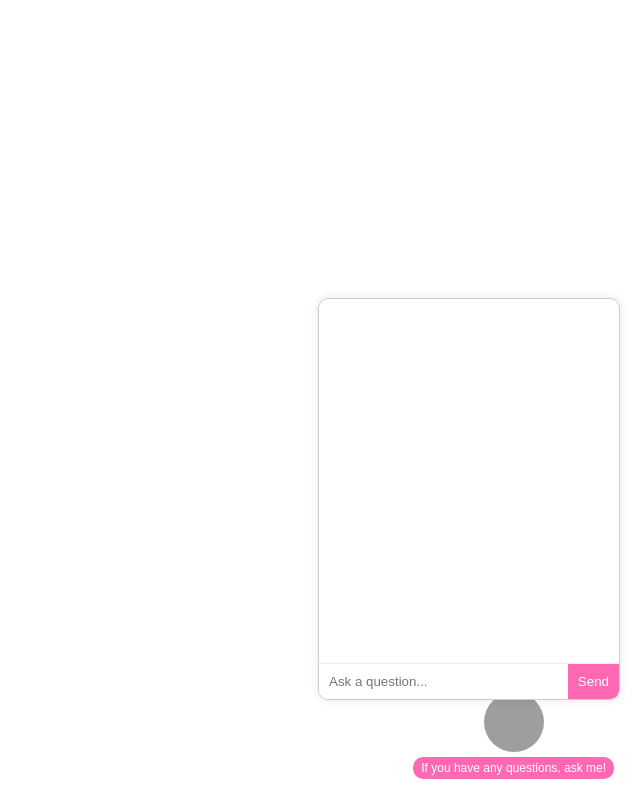
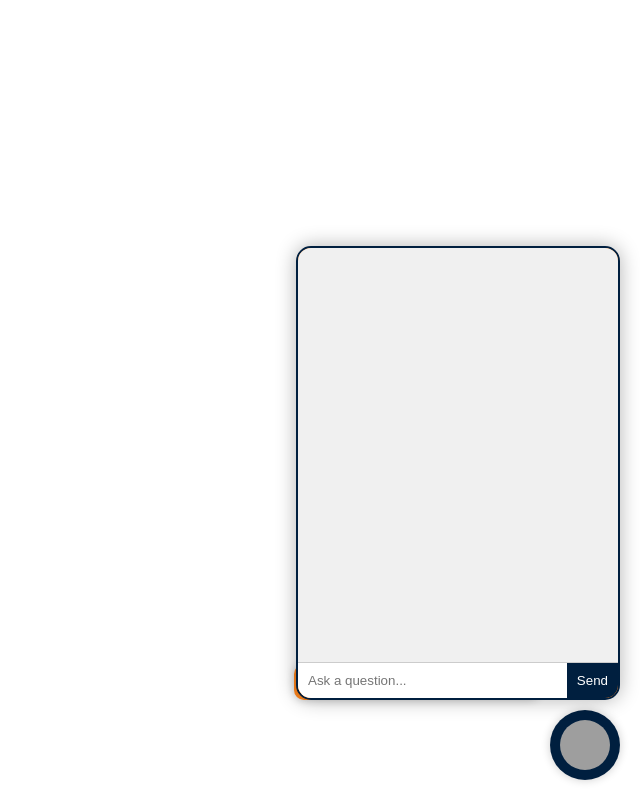
Before and after one commit to ldocs17/chatbot-icecream, a Flask app: page / in a window 1280 px wide. Shown: the whole page, without its empty margins (640-1280 px from the left). Run offline with Flask 3, Linux system fonts and the light colour scheme; grey boxes are pictures that could not be loaded.

Commit message:
Update index.html

```diff
--- a/templates/index.html
+++ b/templates/index.html
@@ -5,12 +5,126 @@
   <meta charset="UTF-8" />
   <meta name="viewport" content="width=device-width, initial-scale=1.0" />
   <title>Ice Cream Chatbot</title>
-  <link rel="stylesheet" href="/static/styles.css" />
+  <style>
+    :root {
+      --primary-color: #001f3f; /* Navy Blue */
+      --accent-color: #ff851b; /* Orange */
+      --text-color: white;
+      --bubble-color: #f0f0f0;
+    }
+
+    #chatbot-toggle {
+      position: fixed;
+      bottom: 20px;
+      right: 20px;
+      background: var(--primary-color);
+      border: none;
+      cursor: pointer;
+      border-radius: 50%;
+      width: 70px;
+      height: 70px;
+      display: flex;
+      justify-content: center;
+      align-items: center;
+      box-shadow: 0 0 10px rgba(0, 0, 0, 0.2);
+    }
+
+    #chatbot-toggle img {
+      width: 50px;
+      height: 50px;
+      border-radius: 50%;
+    }
+
+    #chatbot-help-text {
+      position: fixed;
+      bottom: 100px;
+      right: 100px;
+      background-color: var(--accent-color);
+      color: var(--text-color);
+      padding: 10px 15px;
+      border-radius: 10px;
+      font-size: 14px;
+      font-family: sans-serif;
+      box-shadow: 0 0 8px rgba(0, 0, 0, 0.2);
+    }
+
+    #chatbot-window {
+      display: none;
+      position: fixed;
+      bottom: 100px;
+      right: 20px;
+      width: 320px;
+      height: 450px;
+      background-color: var(--accent-color);
+      border: 2px solid var(--primary-color);
+      border-radius: 15px;
+      box-shadow: 0 0 20px rgba(0, 0, 0, 0.3);
+      overflow: hidden;
+      display: flex;
+      flex-direction: column;
+    }
+
+    #chatbot-messages {
+      flex: 1;
+      padding: 10px;
+      overflow-y: auto;
+      font-family: sans-serif;
+      font-size: 14px;
+      background-color: var(--bubble-color);
+    }
+
+    #chatbot-input {
+      display: flex;
+      border-top: 1px solid #ccc;
+      background-color: var(--accent-color);
+    }
+
+    #chatbot-input input {
+      flex: 1;
+      padding: 10px;
+      border: none;
+      outline: none;
+      font-family: sans-serif;
+    }
+
+    #chatbot-input button {
+      background: var(--primary-color);
+      color: white;
+      border: none;
+      padding: 10px;
+      cursor: pointer;
+    }
+
+    #booking-form {
+      display: none;
+      padding: 10px;
+      font-family: sans-serif;
+      font-size: 14px;
+    }
+
+    #booking-form input, #booking-form textarea {
+      width: 100%;
+      margin-bottom: 10px;
+      padding: 8px;
+      border: 1px solid #ccc;
+      border-radius: 5px;
+      box-sizing: border-box;
+    }
+
+    #booking-form button {
+      background: var(--primary-color);
+      color: white;
+      border: none;
+      padding: 10px;
+      cursor: pointer;
+      width: 100%;
+    }
+  </style>
 </head>
 <body>
+  <div id="chatbot-help-text">If you have any questions, ask me!</div>
   <button id="chatbot-toggle">
-    <img src="/static/chatbot-icon.png" alt="Chatbot Icon" />
-    <span>If you have any questions, ask me!</span>
+    <img src="/mnt/data/Gemini_Generated_Image_aq0jxeaq0jxeaq0j.png" alt="Chatbot Icon" />
   </button>
   <div id="chatbot-window">
     <div id="chatbot-messages"></div>
@@ -27,6 +141,68 @@
       <button onclick="submitBooking()">Submit Booking</button>
     </div>
   </div>
-  <script src="/static/script.js"></script>
+
+  <script>
+    const toggleButton = document.getElementById('chatbot-toggle');
+    const chatbotWindow = document.getElementById('chatbot-window');
+    const helpText = document.getElementById('chatbot-help-text');
+    const messagesContainer = document.getElementById('chatbot-messages');
+    const bookingForm = document.getElementById('booking-form');
+
+    toggleButton.addEventListener('click', () => {
+      chatbotWindow.style.display = chatbotWindow.style.display === 'none' ? 'flex' : 'none';
+      helpText.style.display = 'none';
+    });
+
+    async function sendMessage() {
+      const input = document.getElementById('user-message');
+      const userMessage = input.value.trim();
+      if (!userMessage) return;
+
+      appendMessage('You', userMessage);
+      input.value = '';
+
+      if (userMessage.toLowerCase().includes("book")) {
+        bookingForm.style.display = 'block';
+        return;
+      }
+
+      try {
+        const res = await fetch('http://localhost:5000/api/chat', {
+          method: 'POST',
+          headers: { 'Content-Type': 'application/json' },
+          body: JSON.stringify({ message: userMessage })
+        });
+        const data = await res.json();
+        appendMessage('Bot', data.reply);
+      } catch (err) {
+        appendMessage('Bot', 'Sorry, something went wrong.');
+      }
+    }
+
+    function appendMessage(sender, message) {
+      const msg = document.createElement('div');
+      msg.textContent = `${sender}: ${message}`;
+      messagesContainer.appendChild(msg);
+      messagesContainer.scrollTop = messagesContainer.scrollHeight;
+    }
+
+    function submitBooking() {
+      const name = document.getElementById('name').value;
+      const email = document.getElementById('email').value;
+      const date = document.getElementById('date').value;
+      const details = document.getElementById('details').value;
+
+      if (!name || !email || !date || !details) {
+        alert("Please fill out all fields.");
+        return;
+      }
+
+      console.log("Booking submitted:", { name, email, date, details });
+      appendMessage('Bot', `Thanks ${name}, your event on ${date} has been received. We'll contact you at ${email}!`);
+
+      bookingForm.style.display = 'none';
+    }
+  </script>
 </body>
 </html>
```
